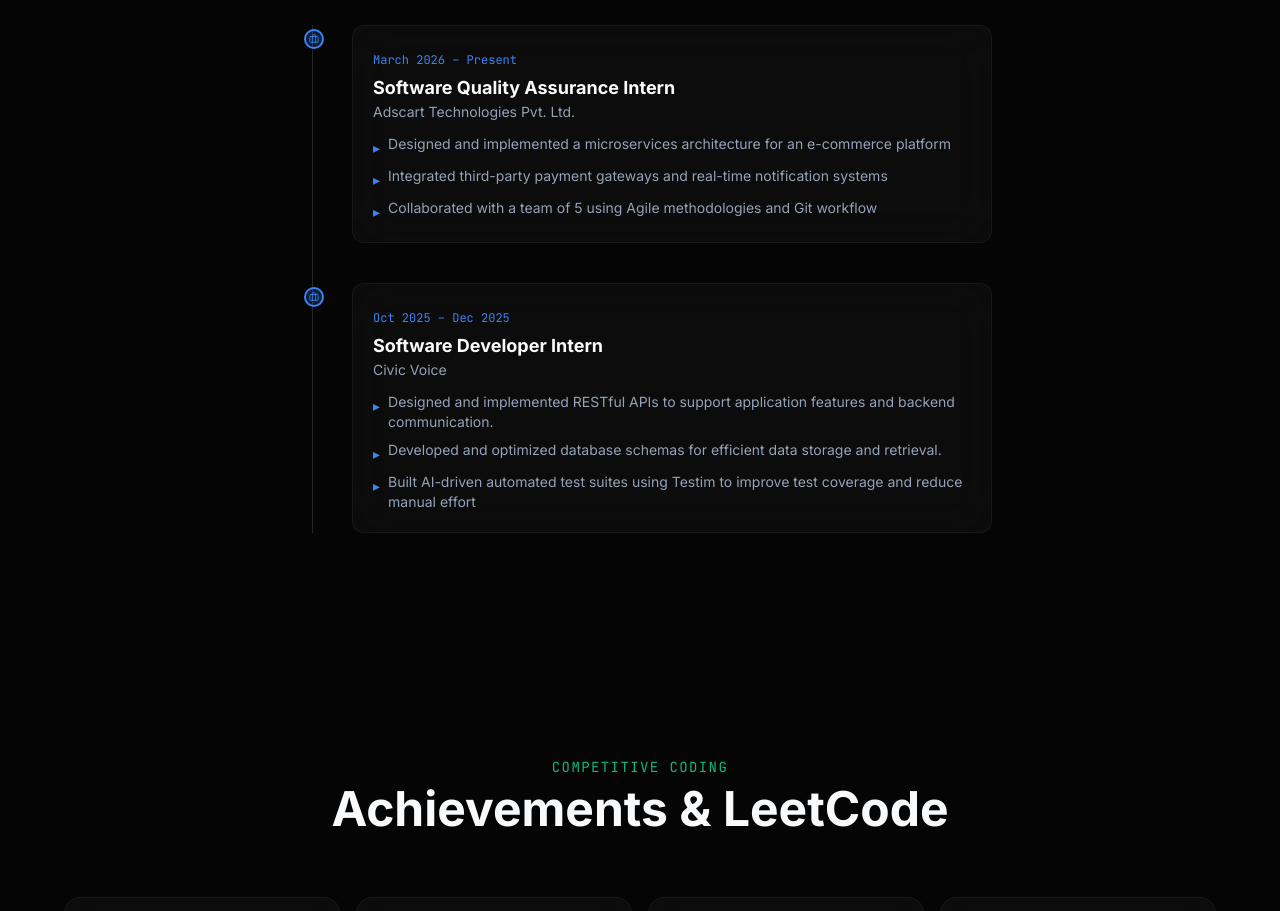
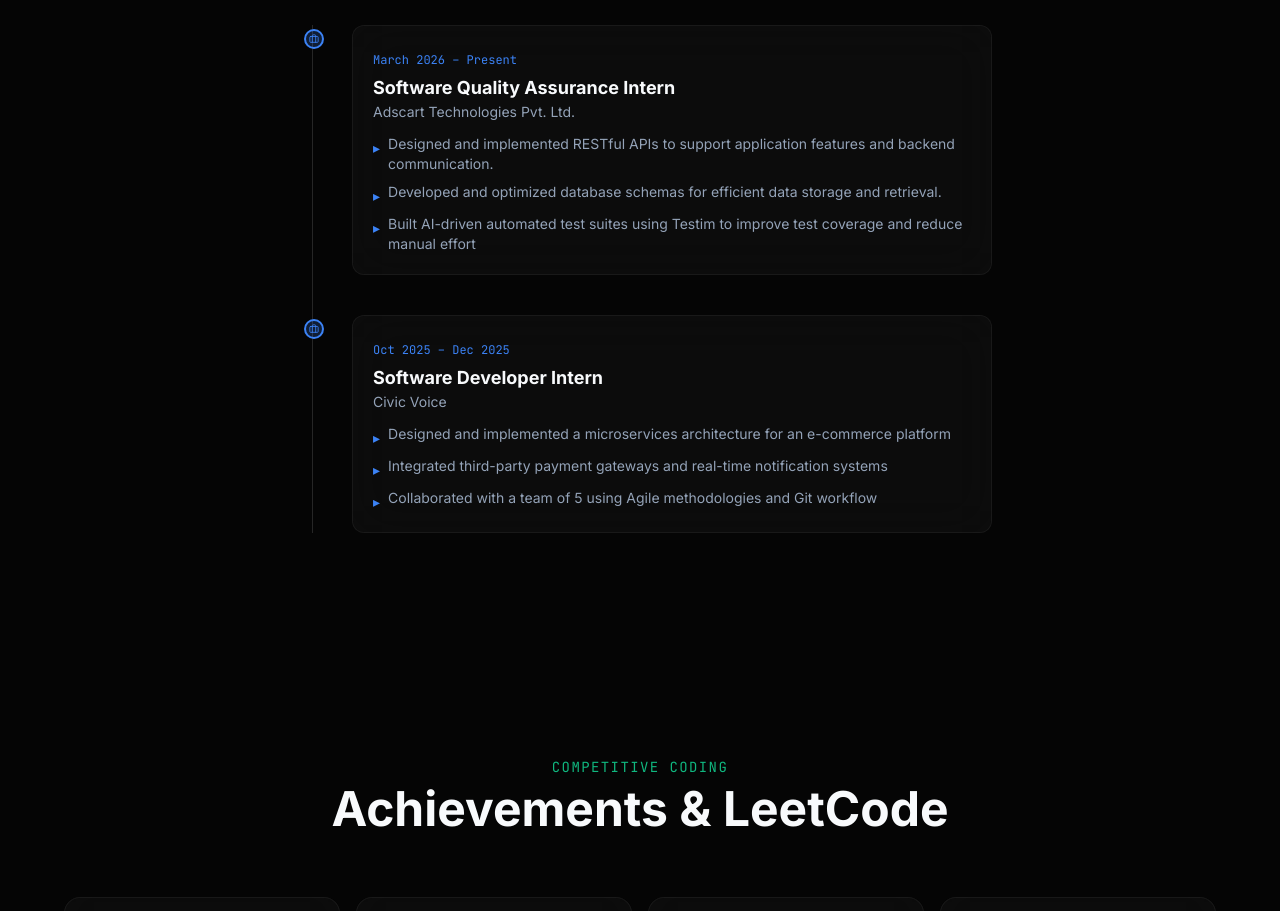
Before and after one commit to Anshuman-Prakash/resume_portfolio, a React (Vite) app: page / in a window 1280 px wide. Shown: the part 3760-4671 px from the top of the page. Built offline with nearby package versions, Linux system fonts and the light colour scheme; the HTML template or start-up script is replaced by a standard one.

Commit message:
Swap experience details between internships in ExperienceSection

```diff
--- a/src/components/ExperienceSection.tsx
+++ b/src/components/ExperienceSection.tsx
@@ -7,9 +7,9 @@ const experiences = [
     company: "Adscart Technologies Pvt. Ltd.",
     period: "March 2026 – Present",
     points: [
-      "Designed and implemented a microservices architecture for an e-commerce platform",
-      "Integrated third-party payment gateways and real-time notification systems",
-      "Collaborated with a team of 5 using Agile methodologies and Git workflow",
+      "Designed and implemented RESTful APIs to support application features and backend communication.",
+      "Developed and optimized database schemas for efficient data storage and retrieval.",
+      "Built AI-driven automated test suites using Testim to improve test coverage and reduce manual effort",
     ],
   },
   {
@@ -17,9 +17,9 @@ const experiences = [
     company: "Civic Voice",
     period: "Oct 2025 – Dec 2025",
     points: [
-      "Designed and implemented RESTful APIs to support application features and backend communication.",
-      "Developed and optimized database schemas for efficient data storage and retrieval.",
-      "Built AI-driven automated test suites using Testim to improve test coverage and reduce manual effort",
+      "Designed and implemented a microservices architecture for an e-commerce platform",
+      "Integrated third-party payment gateways and real-time notification systems",
+      "Collaborated with a team of 5 using Agile methodologies and Git workflow",
     ],
   },
 ];
```
